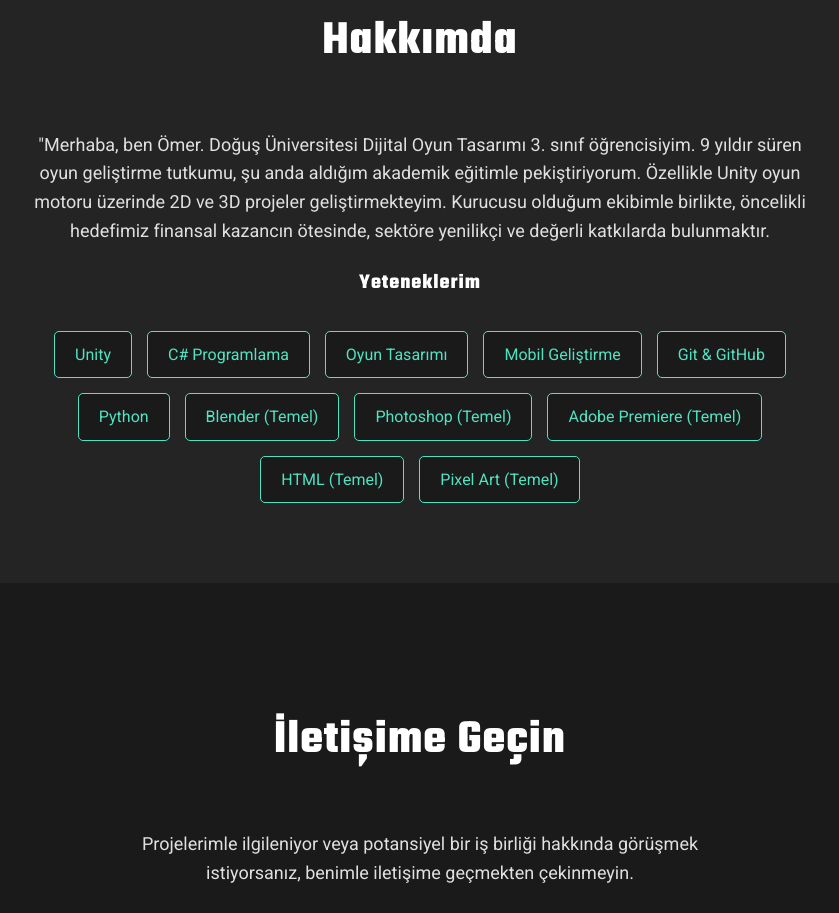
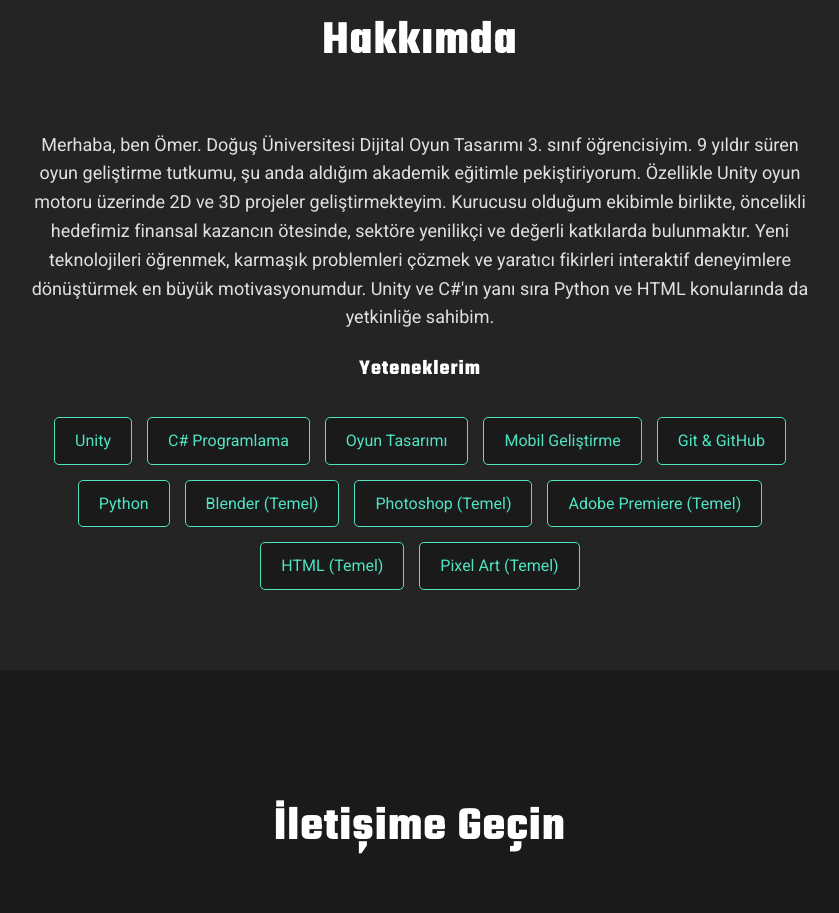
Before and after one commit to NyksN/Portfolio, a plain HTML site: page index.html in a window 1280 px wide. Shown: the part 3380-4293 px from the top of the page, without its empty margins (220-1059 px from the left). Drawn offline with Linux system fonts and the light colour scheme.

Commit message:
Update index.html

```diff
--- a/index.html
+++ b/index.html
@@ -200,11 +200,13 @@ Oyun, geleneksel mana sistemi yerine geçen 'Yağ Barı' mekaniği ile kaynak y
             <h2>Hakkımda</h2>
             <div class="hakkimda-icerik">
 
-                <p>"Merhaba, ben Ömer.
+                <p>Merhaba, ben Ömer.
 
 Doğuş Üniversitesi Dijital Oyun Tasarımı 3. sınıf öğrencisiyim. 9 yıldır süren oyun geliştirme tutkumu, şu anda aldığım akademik eğitimle pekiştiriyorum. Özellikle Unity oyun motoru üzerinde 2D ve 3D projeler geliştirmekteyim.
 
-Kurucusu olduğum ekibimle birlikte, öncelikli hedefimiz finansal kazancın ötesinde, sektöre yenilikçi ve değerli katkılarda bulunmaktır.</p>
+Kurucusu olduğum ekibimle birlikte, öncelikli hedefimiz finansal kazancın ötesinde, sektöre yenilikçi ve değerli katkılarda bulunmaktır.
+
+Yeni teknolojileri öğrenmek, karmaşık problemleri çözmek ve yaratıcı fikirleri interaktif deneyimlere dönüştürmek en büyük motivasyonumdur. Unity ve C#'ın yanı sıra Python ve HTML konularında da yetkinliğe sahibim.</p>
 
                 <h3>Yeteneklerim</h3>
                 <div class="yetenekler">
```
